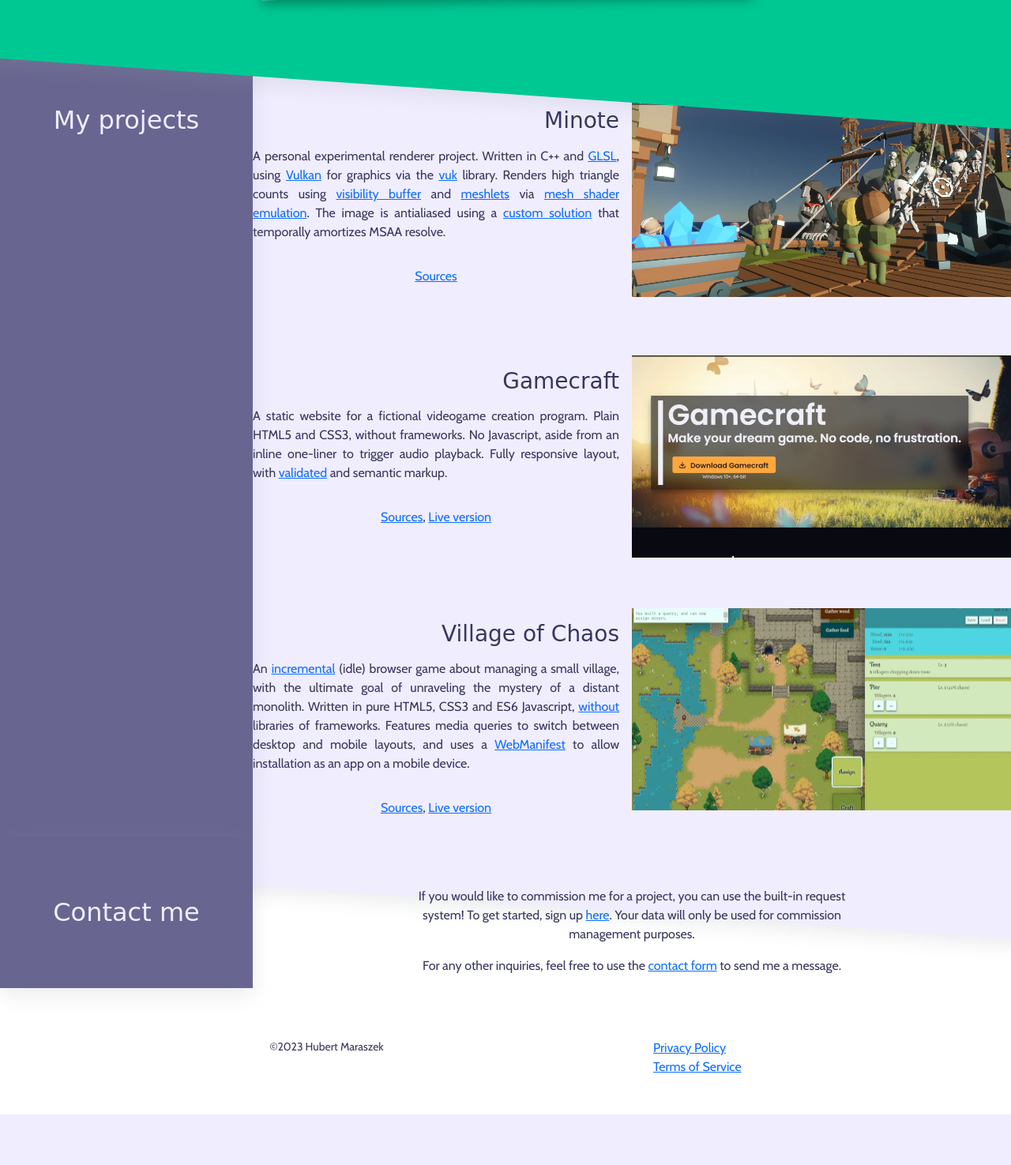
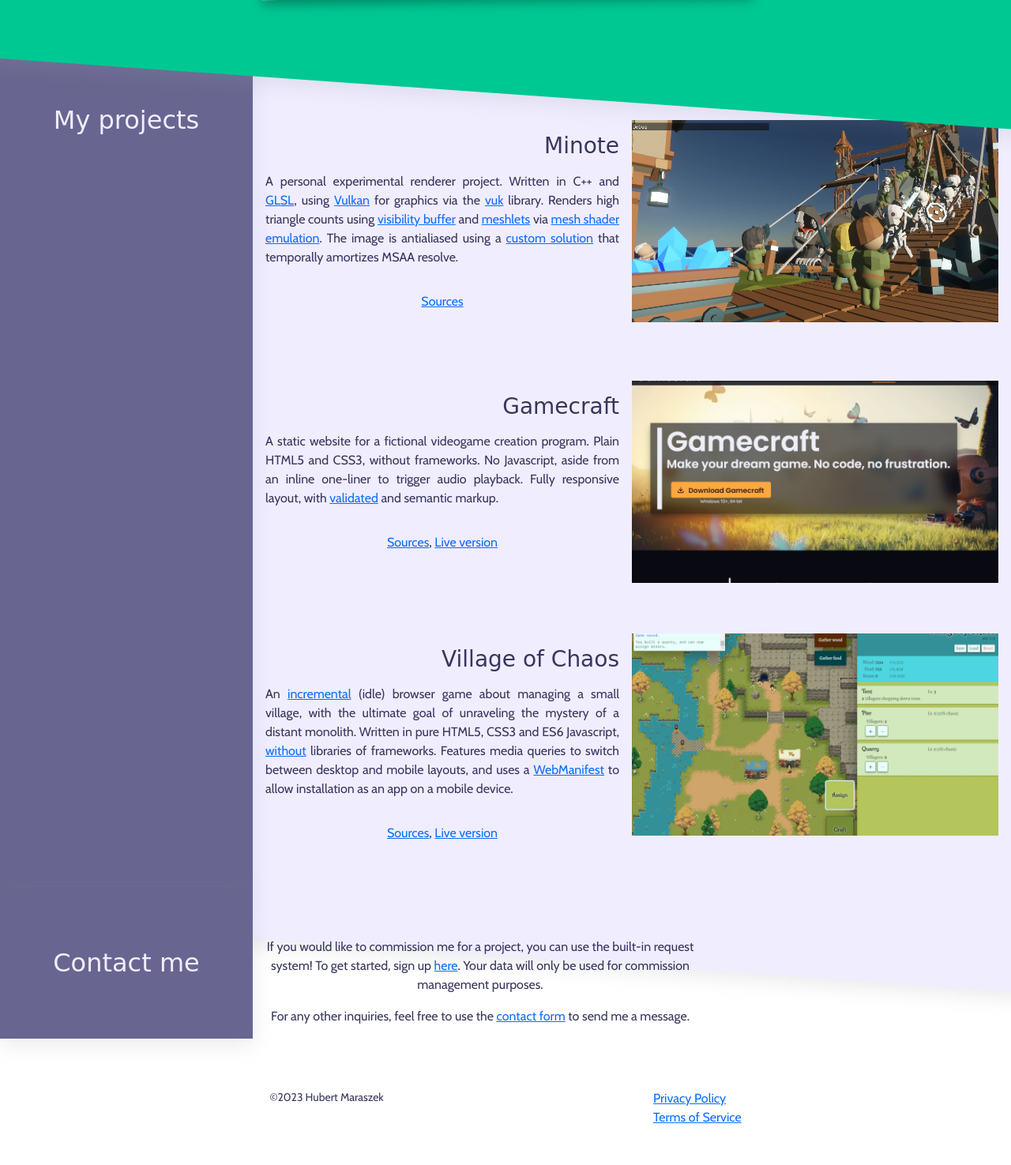
Before and after one commit to Tearnote/portfolio, a Django app: page / in a window 1280 px wide; the page is wider, and only the part inside the window is pictured. Shown: the part 512-1987 px from the top of that part at 79% size. Before the commit the page ends 1923 px from the top of that part, so only its background shows below. Run offline with Django 4.2, Linux system fonts and the light colour scheme; data that the repository does not hold is empty; some libraries are stand-ins or nearby versions; some web fonts are replaced.

Commit message:
Improve padding of section content

```diff
--- a/static/css/style.css
+++ b/static/css/style.css
@@ -130,7 +130,7 @@ section:first-child {
     --content-width-factor: calc(1 - var(--header-width-factor));
     --content-width: calc(100% * var(--content-width-factor));
     width: var(--content-width);
-    margin: 0 auto;
+    padding: 2rem 1rem;
 }
 
 /* endregion */
```
